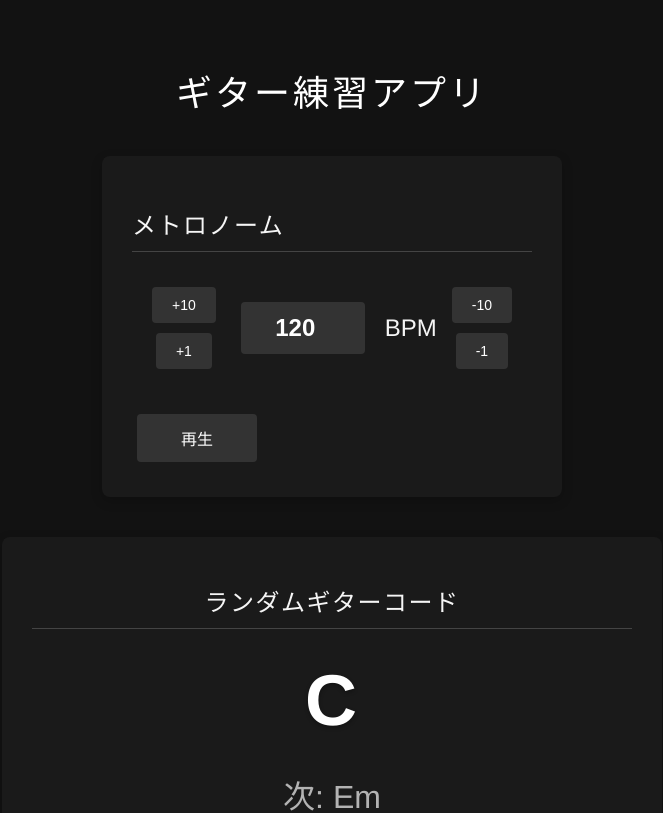
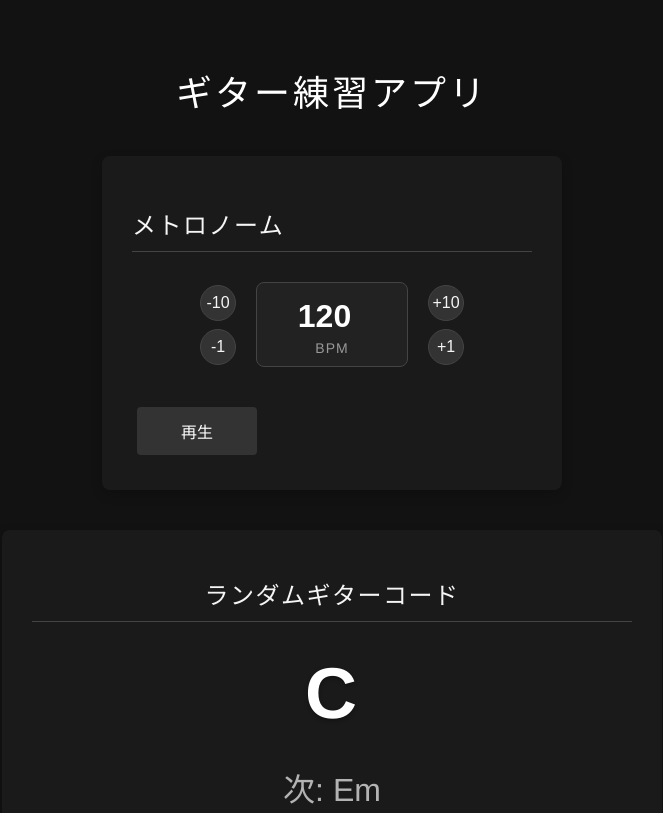
Before and after one commit to yoshii-hideaki/guitar_app, a React (Create React App) app: page / in a window 1280 px wide. Shown: the top 813 px of the page, without its empty margins (308-971 px from the left). Built offline with nearby package versions, Linux system fonts and the light colour scheme; no server answers.

Commit message:
improve metronome UI

```diff
--- a/src/components/metronome.js
+++ b/src/components/metronome.js
@@ -1,68 +1,27 @@
 "use client"
 
-import { useState, useEffect, useRef } from "react"
+import { useState, useEffect } from "react"
 import { useBpm } from "./BpmContext"
 
+const clickSound = new Audio("/click.wav")
+
 function Metronome() {
-  const { bpm, setBpm } = useBpm()
+  const { bpm, setBpm } = useBpm() // Context から BPM を取得
   const [isPlaying, setIsPlaying] = useState(false)
-  const audioContextRef = useRef(null)
-  const audioBufferRef = useRef(null)
 
-  // コンポーネントマウント時に AudioContext の作成とクリック音の読み込みを行う
-  useEffect(() => {
-    const AudioContext = window.AudioContext || window.webkitAudioContext
-    audioContextRef.current = new AudioContext()
-
-    fetch("/click.wav")
-      .then((response) => response.arrayBuffer())
-      .then((arrayBuffer) =>
-        audioContextRef.current.decodeAudioData(arrayBuffer)
-      )
-      .then((decodedData) => {
-        audioBufferRef.current = decodedData
-      })
-      .catch((error) =>
-        console.error("クリック音の読み込みに失敗しました:", error)
-      )
-
-    // アンマウント時に AudioContext を閉じる
-    return () => {
-      if (audioContextRef.current) {
-        audioContextRef.current.close()
-      }
-    }
-  }, [])
-
-  // クリック音を再生する関数（Web Audio API を利用）
-  const playClick = () => {
-    if (!audioBufferRef.current || !audioContextRef.current) return
-    const source = audioContextRef.current.createBufferSource()
-    source.buffer = audioBufferRef.current
-    source.connect(audioContextRef.current.destination)
-    source.start()
-  }
-
-  // BPM や再生状態に合わせて再生のインターバルを設定する
   useEffect(() => {
     if (!isPlaying) return
 
-    // スマホなどで AudioContext が "suspended" 状態の場合、ユーザー操作で再開する
-    if (
-      audioContextRef.current &&
-      audioContextRef.current.state === "suspended"
-    ) {
-      audioContextRef.current.resume()
-    }
-
-    const interval = setInterval(() => {
-      playClick()
-    }, (60 / bpm) * 1000)
+    const interval = setInterval(
+      () => {
+        clickSound.play()
+      },
+      (60 / bpm) * 1000,
+    )
 
     return () => clearInterval(interval)
   }, [bpm, isPlaying])
 
-  // 以下はスタイル定義（元のコードと同様）
   const containerStyle = {
     backgroundColor: "#1a1a1a",
     padding: "30px",
@@ -103,68 +62,92 @@ function Metronome() {
     width: "120px",
   }
 
-  const inputStyle = {
-    backgroundColor: "#333",
-    color: "white",
-    border: "none",
-    padding: "12px",
-    borderRadius: "4px",
-    fontSize: "24px",
-    width: "100px",
-    textAlign: "center",
-    margin: "10px",
-    fontWeight: "bold",
-  }
-
-  const controlsContainerStyle = {
+  // BPM調整部分のスタイル改良
+  const bpmControlsStyle = {
     display: "flex",
     justifyContent: "center",
     alignItems: "center",
-    flexWrap: "wrap",
-    gap: "10px",
-    marginBottom: "20px",
+    margin: "20px 0",
+  }
+
+  const bpmButtonGroupStyle = {
+    display: "flex",
+    flexDirection: "column",
+    gap: "8px",
+  }
+
+  const bpmButtonStyle = {
+    backgroundColor: "#333",
+    color: "#f5f5f5",
+    border: "1px solid #444",
+    borderRadius: "50%",
+    width: "36px",
+    height: "36px",
+    display: "flex",
+    alignItems: "center",
+    justifyContent: "center",
+    fontSize: "16px",
+    cursor: "pointer",
+    transition: "all 0.2s ease",
+    padding: "0",
+  }
+
+  const bpmDisplayStyle = {
+    display: "flex",
+    flexDirection: "column",
+    alignItems: "center",
+    margin: "0 20px",
+    padding: "10px 15px",
+    backgroundColor: "#222",
+    borderRadius: "8px",
+    border: "1px solid #444",
+    minWidth: "120px",
+  }
+
+  const bpmInputStyle = {
+    backgroundColor: "transparent",
+    color: "white",
+    border: "none",
+    fontSize: "32px",
+    width: "80px",
+    textAlign: "center",
+    fontWeight: "bold",
+    padding: "5px 0",
+    margin: "0",
+  }
+
+  const bpmLabelStyle = {
+    fontSize: "14px",
+    color: "#999",
+    textTransform: "uppercase",
+    letterSpacing: "1px",
   }
 
   return (
     <div style={containerStyle}>
       <h2 style={titleStyle}>メトロノーム</h2>
 
-      <div style={controlsContainerStyle}>
-        <div
-          style={{
-            display: "flex",
-            flexDirection: "column",
-            alignItems: "center",
-          }}
-        >
-          <button onClick={() => setBpm(bpm + 10)} style={buttonStyle}>
-            +10
+      <div style={bpmControlsStyle}>
+        <div style={bpmButtonGroupStyle}>
+          <button onClick={() => setBpm(bpm - 10)} style={bpmButtonStyle}>
+            -10
           </button>
-          <button onClick={() => setBpm(bpm + 1)} style={buttonStyle}>
-            +1
+          <button onClick={() => setBpm(bpm - 1)} style={bpmButtonStyle}>
+            -1
           </button>
         </div>
 
-        <input
-          type="number"
-          value={bpm}
-          onChange={(e) => setBpm(Number(e.target.value))}
-          style={inputStyle}
-        />
-        <span style={{ fontSize: "24px", fontWeight: "300" }}>BPM</span>
+        <div style={bpmDisplayStyle}>
+          <input type="number" value={bpm} onChange={(e) => setBpm(Number(e.target.value))} style={bpmInputStyle} />
+          <span style={bpmLabelStyle}>BPM</span>
+        </div>
 
-        <div
-          style={{
-            display: "flex",
-            flexDirection: "column",
-            alignItems: "center",
-          }}
-        >
-          <button onClick={() => setBpm(bpm - 10)} style={buttonStyle}>
-            -10
+        <div style={bpmButtonGroupStyle}>
+          <button onClick={() => setBpm(bpm + 10)} style={bpmButtonStyle}>
+            +10
           </button>
-          <button onClick={() => setBpm(bpm - 1)} style={buttonStyle}>
-            -1
+          <button onClick={() => setBpm(bpm + 1)} style={bpmButtonStyle}>
+            +1
           </button>
         </div>
       </div>
```
